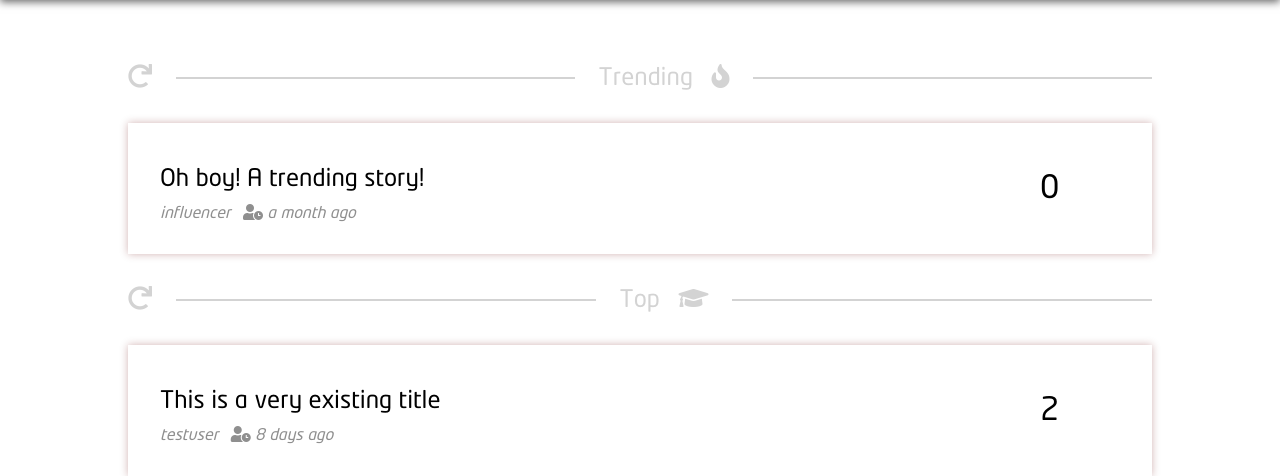
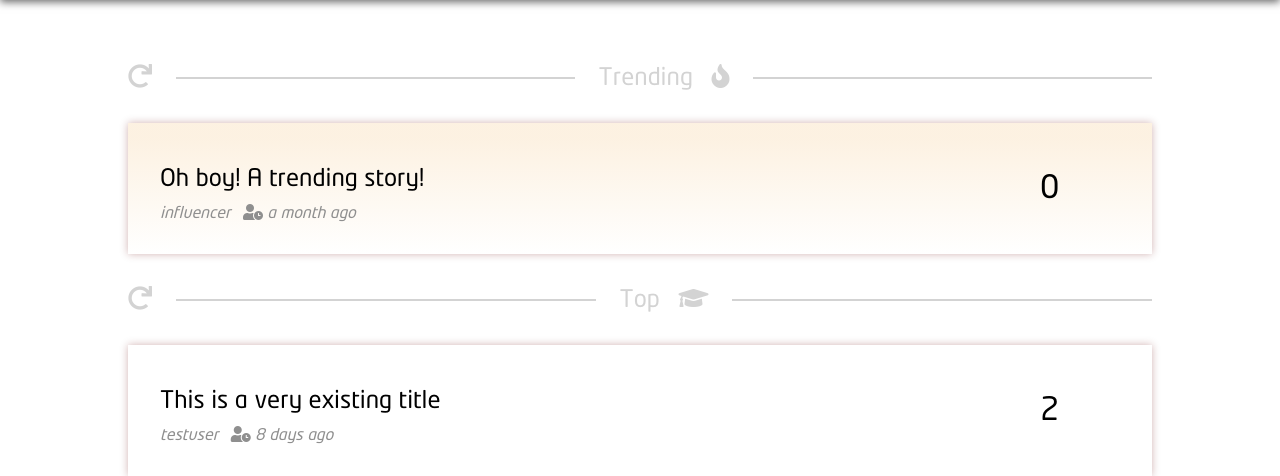
Before and after one commit to miguelpduarte/FEUP-LTW, a PHP site: page /pages/stories.php in a window 1280 px wide. Shown: the part 52-528 px from the top of the page. Run offline with PHP 8.4, Linux system fonts and the light colour scheme; data comes from the database, SQL or seed files in the repository.

Commit message:
Added golden background for trending stories

```diff
--- a/src/css/story_card.css
+++ b/src/css/story_card.css
@@ -10,6 +10,7 @@
     -moz-box-shadow:    0 0 8px var(--main-color-lighter);
     -webkit-box-shadow: 0 0 8px var(--main-color-lighter);
     box-shadow:         0 0 8px var(--main-color-lighter);
+
 }
 
 .story-card-info {
@@ -24,6 +25,13 @@
 
 .story-card.loading {
     background-color: palegreen;
+}
+
+#trending_stories_container .story-card .story-card-header {
+    background: -moz-linear-gradient(top, rgba(237,158,47,0.14) 0%, rgba(237,158,47,0.14) 11%, rgba(255,255,255,1) 100%); /* FF3.6-15 */
+    background: -webkit-linear-gradient(top, rgba(237,158,47,0.14) 0%,rgba(237,158,47,0.14) 11%,rgba(255,255,255,1) 100%); /* Chrome10-25,Safari5.1-6 */
+    background: linear-gradient(to bottom, rgba(237,158,47,0.14) 0%,rgba(237,158,47,0.14) 11%,rgba(255,255,255,1) 100%); /* W3C, IE10+, FF16+, Chrome26+, Opera12+, Safari7+ */
+    filter: progid:DXImageTransform.Microsoft.gradient( startColorstr='#24ed9e2f', endColorstr='#ffffff',GradientType=0 ); /* IE6-9 */
 }
 
 .story-card .story-card-header {
```
